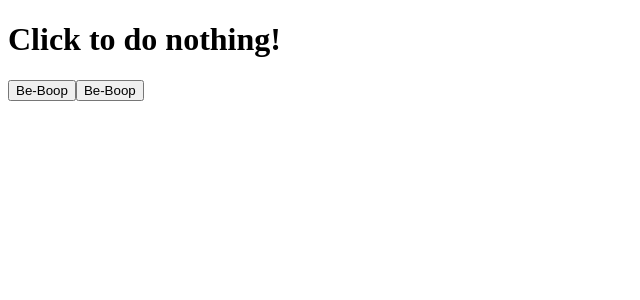
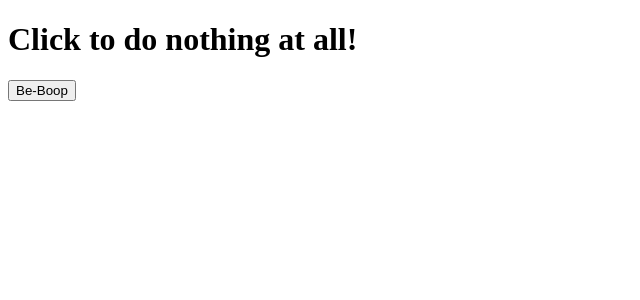
Before and after one commit to NevetsKuro/Turbo-Template, a Next.js app in the folder apps/web/: page / in a window 1280 px wide. Shown: the top 300 px of the page, without its empty margins (0-640 px from the left). Built offline with nearby package versions, Linux system fonts and the light colour scheme.

Commit message:
Update index.tsx

```diff
--- a/apps/web/pages/index.tsx
+++ b/apps/web/pages/index.tsx
@@ -4,8 +4,7 @@ export default function Web() {
   return (
     <div>
     {/* Trigger GA - flip value: true */}
-      <h1>Click to do nothing!</h1>
-      <Button />
+      <h1>Click to do nothing at all!</h1>
       <Button />
     </div>
   );
```
